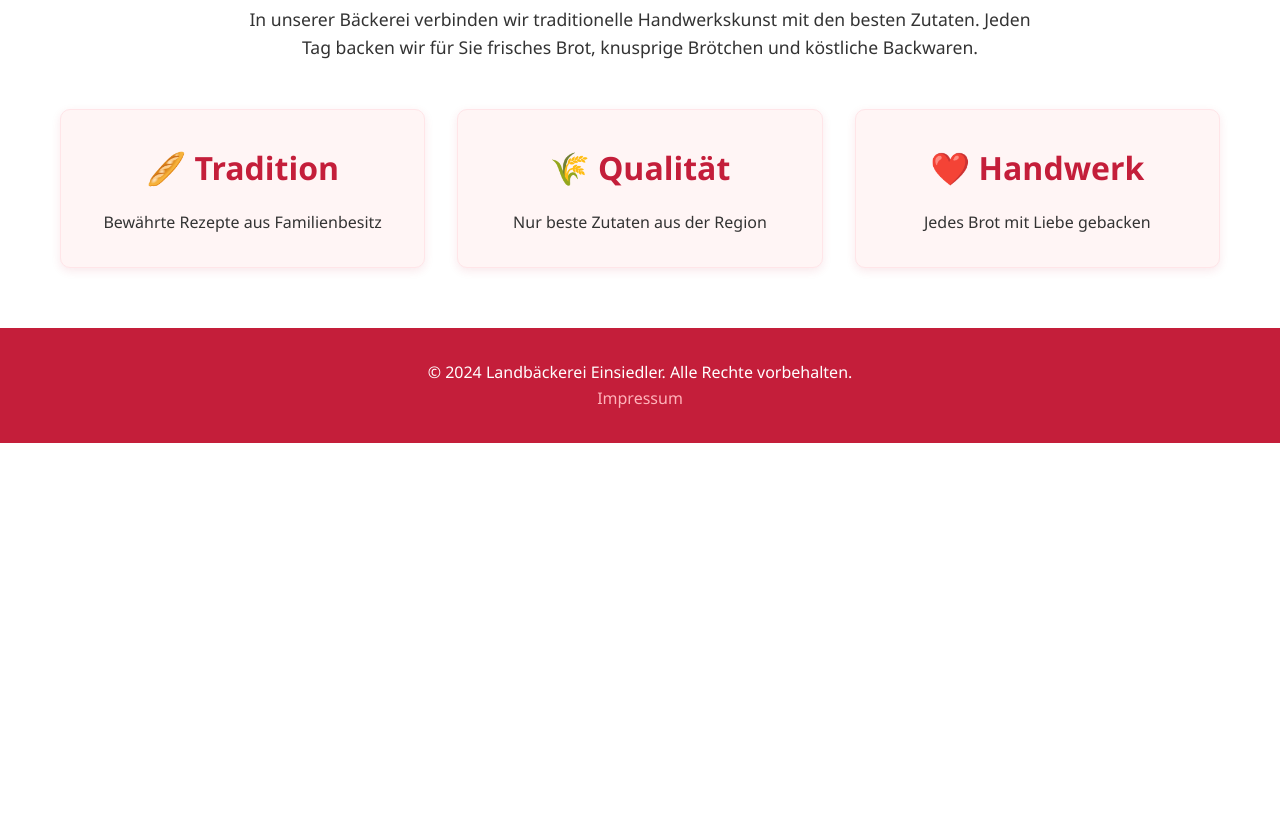
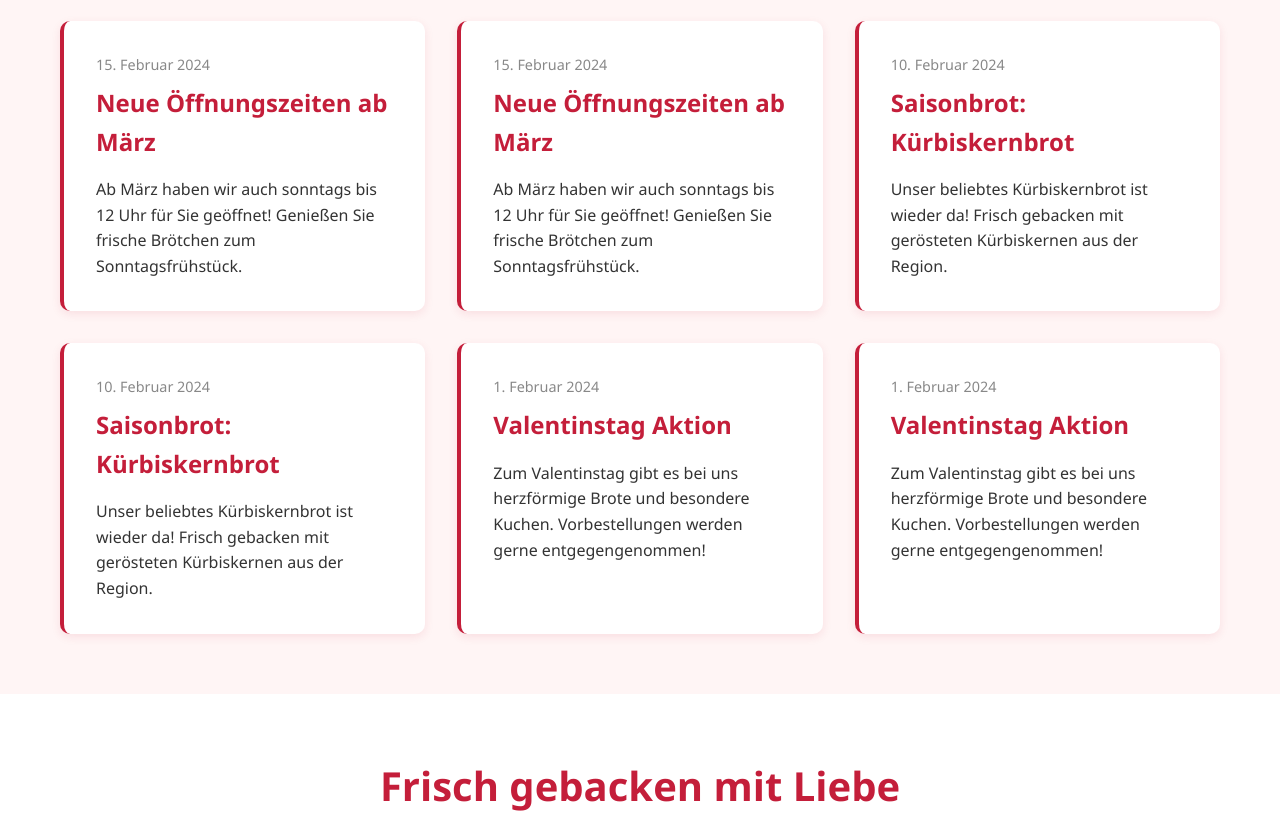
Before and after one commit to voelkl/bakery-website, a plain HTML site: page index.html in a window 1280 px wide. Shown: the part 622-1450 px from the top of the page. Before the commit the page ends 1065 px from the top, so only its background shows below. Drawn offline with Linux system fonts and the light colour scheme.

Commit message:
Enhance homepage with news section and dynamic loading of news items; update hero section styles and add new images.

```diff
--- a/css/style.css
+++ b/css/style.css
@@ -78,12 +78,19 @@ body {
 
 /* Hero Section */
 .hero {
-    background: linear-gradient(rgba(196, 30, 58, 0.85), rgba(196, 30, 58, 0.85)),
+    background: linear-gradient(rgba(196, 30, 58, 0.5), rgba(196, 30, 58, 0.5)),
                 url('../images/hero-bg.jpg') center/cover;
     background-color: #C41E3A;
+    background-size: cover;
+    background-position: center top;
+    background-repeat: no-repeat;
     color: white;
     padding: 100px 20px;
     text-align: center;
+    min-height: 400px;
+    display: flex;
+    align-items: center;
+    justify-content: center;
 }
 
 .hero-content h1 {
@@ -112,6 +119,72 @@ body {
     background-color: transparent;
     color: white;
     border-color: white;
+}
+
+/* News Section */
+.news-section {
+    padding: 60px 20px;
+    background-color: #FFF5F5;
+}
+
+.news-section h2 {
+    text-align: center;
+    font-size: 2.5rem;
+    margin-bottom: 2rem;
+    color: #C41E3A;
+}
+
+.news-container {
+    display: grid;
+    grid-template-columns: repeat(auto-fit, minmax(300px, 1fr));
+    gap: 2rem;
+    max-width: 1200px;
+    margin: 0 auto;
+}
+
+.news-item {
+    background: white;
+    padding: 2rem;
+    border-radius: 10px;
+    box-shadow: 0 3px 10px rgba(196, 30, 58, 0.1);
+    border-left: 4px solid #C41E3A;
+    transition: transform 0.3s ease, box-shadow 0.3s ease;
+}
+
+.news-item:hover {
+    transform: translateY(-5px);
+    box-shadow: 0 5px 15px rgba(196, 30, 58, 0.2);
+}
+
+.news-item-date {
+    color: #888;
+    font-size: 0.9rem;
+    margin-bottom: 0.5rem;
+}
+
+.news-item h3 {
+    color: #C41E3A;
+    margin-bottom: 1rem;
+    font-size: 1.5rem;
+}
+
+.news-item p {
+    line-height: 1.6;
+    color: #333;
+}
+
+.news-loading {
+    text-align: center;
+    padding: 2rem;
+    color: #888;
+}
+
+.news-error {
+    text-align: center;
+    padding: 2rem;
+    color: #C41E3A;
+    background: #FFE5E8;
+    border-radius: 10px;
 }
 
 /* Intro Section */
--- a/index.html
+++ b/index.html
@@ -34,6 +34,15 @@
             </div>
         </section>
 
+        <section class="news-section">
+            <div class="container">
+                <h2>Aktuelles & Neuigkeiten</h2>
+                <div id="newsContainer" class="news-container">
+                    <!-- News werden hier dynamisch geladen -->
+                </div>
+            </div>
+        </section>
+
         <section class="intro">
             <div class="container">
                 <h2>Frisch gebacken mit Liebe</h2>
--- a/js/script.js
+++ b/js/script.js
@@ -1,5 +1,77 @@
+// Load News from JSON
+async function loadNews() {
+    const newsContainer = document.getElementById('newsContainer');
+
+    if (!newsContainer) return; // Only run on pages with news container
+
+    // Show loading message
+    newsContainer.innerHTML = '<div class="news-loading">News werden geladen...</div>';
+
+    try {
+        const response = await fetch('news.json');
+        console.log(response)
+
+        if (!response.ok) {
+            throw new Error('News konnten nicht geladen werden');
+        }
+
+        const newsData = await response.json();
+
+        // Clear loading message
+        newsContainer.innerHTML = '';
+
+        // Sort news by date (newest first)
+        newsData.sort((a, b) => new Date(b.date) - new Date(a.date));
+
+        // Display news items
+        newsData.forEach(news => {
+            const newsItem = document.createElement('div');
+            newsItem.className = 'news-item';
+
+            // Format date
+            const date = new Date(news.date);
+            const formattedDate = date.toLocaleDateString('de-DE', {
+                year: 'numeric',
+                month: 'long',
+                day: 'numeric'
+            });
+
+            newsItem.innerHTML = `
+                <div class="news-item-date">${formattedDate}</div>
+                <h3>${news.title}</h3>
+                <p>${news.content}</p>
+            `;
+
+            // Set initial animation state
+            newsItem.style.opacity = '0';
+            newsItem.style.transform = 'translateY(20px)';
+            newsItem.style.transition = 'opacity 0.6s ease, transform 0.6s ease';
+
+            newsContainer.appendChild(newsItem);
+        });
+
+        // If no news items
+        if (newsData.length === 0) {
+            newsContainer.innerHTML = '<div class="news-loading">Aktuell keine Neuigkeiten verfügbar.</div>';
+        } else {
+            // Trigger animation for news items using IntersectionObserver
+            const newsItems = newsContainer.querySelectorAll('.news-item');
+            newsItems.forEach(item => {
+                observer.observe(item);
+            });
+        }
+
+    } catch (error) {
+        newsContainer.innerHTML = '<div class="news-error">Fehler beim Laden der Neuigkeiten. Bitte versuchen Sie es später erneut.</div>';
+        console.error('Error loading news:', error);
+    }
+}
+
 // Mobile Navigation Toggle
 document.addEventListener('DOMContentLoaded', function() {
+    // Load news on homepage
+    loadNews();
+
     const hamburger = document.getElementById('hamburger');
     const navMenu = document.getElementById('navMenu');
 
--- /dev/null
+++ b/news.json
@@ -0,0 +1,38 @@
+[
+  {
+    "id": 1,
+    "title": "Neue Öffnungszeiten ab März",
+    "date": "2024-02-15",
+    "content": "Ab März haben wir auch sonntags bis 12 Uhr für Sie geöffnet! Genießen Sie frische Brötchen zum Sonntagsfrühstück."
+  },
+  {
+    "id": 2,
+    "title": "Saisonbrot: Kürbiskernbrot",
+    "date": "2024-02-10",
+    "content": "Unser beliebtes Kürbiskernbrot ist wieder da! Frisch gebacken mit gerösteten Kürbiskernen aus der Region."
+  },
+  {
+    "id": 3,
+    "title": "Valentinstag Aktion",
+    "date": "2024-02-01",
+    "content": "Zum Valentinstag gibt es bei uns herzförmige Brote und besondere Kuchen. Vorbestellungen werden gerne entgegengenommen!"
+  },
+    {
+    "id": 1,
+    "title": "Neue Öffnungszeiten ab März",
+    "date": "2024-02-15",
+    "content": "Ab März haben wir auch sonntags bis 12 Uhr für Sie geöffnet! Genießen Sie frische Brötchen zum Sonntagsfrühstück."
+  },
+  {
+    "id": 2,
+    "title": "Saisonbrot: Kürbiskernbrot",
+    "date": "2024-02-10",
+    "content": "Unser beliebtes Kürbiskernbrot ist wieder da! Frisch gebacken mit gerösteten Kürbiskernen aus der Region."
+  },
+  {
+    "id": 3,
+    "title": "Valentinstag Aktion",
+    "date": "2024-02-01",
+    "content": "Zum Valentinstag gibt es bei uns herzförmige Brote und besondere Kuchen. Vorbestellungen werden gerne entgegengenommen!"
+  }
+]
```
Also changed, not shown: people.html (+8 -8 lines), 2 other files.
